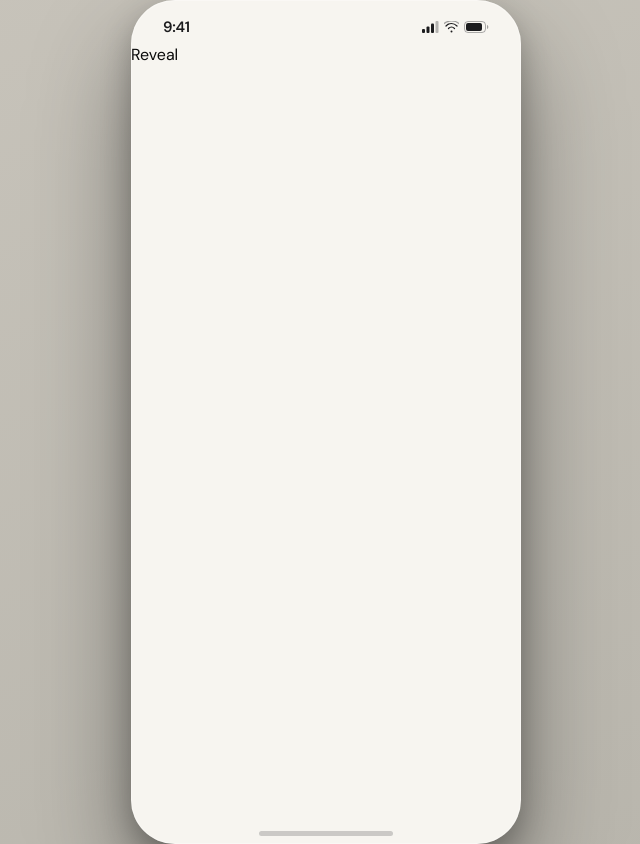
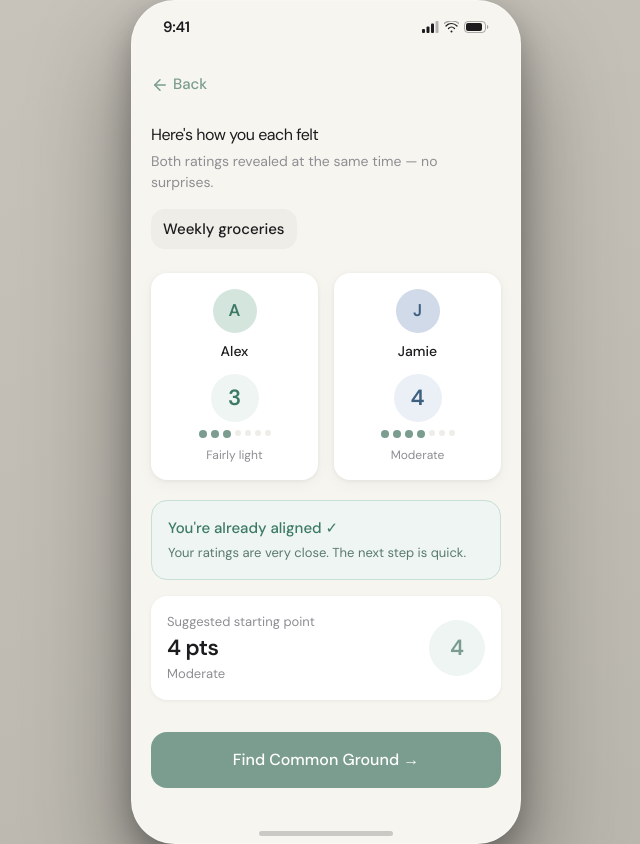
Before and after one commit to AndrewRazvan/SOEN357_Tandem, a React (Vite) app: page /reveal/1 in a window 1280 px wide. Shown: the whole page, without its empty margins (314-954 px from the left). Built offline with nearby package versions, Linux system fonts and the light colour scheme.

Commit message:
feat: implement Reveal screen with alignment callout

```diff
--- a/src/app/pages/Reveal.tsx
+++ b/src/app/pages/Reveal.tsx
@@ -1,7 +1,198 @@
-export function Reveal() {
+import { useNavigate, useParams } from 'react-router';
+import { useApp } from '../context/AppContext';
+import { Avatar } from '../components/ui/avatar';
+import { ScreenHeader } from '../components/ui/ScreenHeader';
+
+const BURDEN_LABELS: Record<number, string> = {
+  1: 'Very light',
+  2: 'Light',
+  3: 'Fairly light',
+  4: 'Moderate',
+  5: 'Fairly heavy',
+  6: 'Heavy',
+  7: 'Very heavy',
+};
+
+function RatingDot({ value, total = 7 }: { value: number; total?: number }) {
   return (
-    <div>
-      <h1>Reveal</h1>
+    <div className="flex gap-1 justify-center mt-2">
+      {Array.from({ length: total }, (_, i) => (
+        <div
+          key={i}
+          className="rounded-full transition-all"
+          style={{
+            width: i < value ? 8 : 6,
+            height: i < value ? 8 : 6,
+            background: i < value ? '#7B9D8F' : '#EFEDE8',
+          }}
+        />
+      ))}
     </div>
   );
 }
+
+export function Reveal() {
+  const { taskId } = useParams<{ taskId: string }>();
+  const navigate = useNavigate();
+  const { getTask, updateTaskStatus } = useApp();
+
+  const task = getTask(taskId!);
+
+  if (!task) {
+    return (
+      <div className="flex items-center justify-center min-h-full">
+        <p style={{ color: '#8E8E93' }}>Task not found.</p>
+      </div>
+    );
+  }
+
+  const alexRating = task.ratings.alex ?? 0;
+  const jamieRating = task.ratings.jamie ?? 0;
+  const diff = Math.abs(alexRating - jamieRating);
+  const aligned = diff <= 1;
+
+  const handleContinue = () => {
+    updateTaskStatus(taskId!, 'agreement');
+    navigate(`/agree/${taskId}`);
+  };
+
+  return (
+    <div className="flex flex-col min-h-full pb-10">
+      <ScreenHeader
+        title="Here's how you each felt"
+        subtitle="Both ratings revealed at the same time — no surprises."
+        backTo="/"
+      />
+
+      {/* Task name chip */}
+      <div className="px-5">
+        <div
+          className="px-3 py-2 rounded-xl inline-block"
+          style={{ background: '#EFEDE8' }}
+        >
+          <span style={{ fontSize: '15px', fontWeight: 500, color: '#1C1C1E' }}>
+            {task.name}
+          </span>
+        </div>
+      </div>
+
+      {/* Side-by-side ratings */}
+      <div className="px-5 mt-6 flex gap-4">
+        <RatingCard user="alex" rating={alexRating} />
+        <RatingCard user="jamie" rating={jamieRating} />
+      </div>
+
+      {/* Alignment callout */}
+      <div className="px-5 mt-5">
+        <div
+          className="rounded-2xl p-4"
+          style={{
+            background: aligned ? '#EEF5F2' : '#F0EDE8',
+            border: aligned ? '1.5px solid #C8DED8' : '1.5px solid #DDD9D0',
+          }}
+        >
+          <p
+            style={{
+              fontSize: '15px',
+              fontWeight: 500,
+              color: aligned ? '#3D7A65' : '#6B5E4E',
+            }}
+          >
+            {aligned
+              ? "You're already aligned ✓"
+              : 'You saw this differently — let\'s find common ground'}
+          </p>
+          <p
+            className="mt-1"
+            style={{ fontSize: '13px', color: aligned ? '#5A7A6E' : '#8A7060', fontWeight: 400 }}
+          >
+            {aligned
+              ? 'Your ratings are very close. The next step is quick.'
+              : `There's a ${diff}-point difference. That's okay — the next step helps you land on a shared number.`}
+          </p>
+        </div>
+      </div>
+
+      {/* Midpoint preview */}
+      <div className="px-5 mt-4">
+        <div
+          className="rounded-2xl p-4 flex items-center justify-between"
+          style={{ background: '#FFFFFF', boxShadow: '0 1px 4px rgba(0,0,0,0.06)' }}
+        >
+          <div>
+            <p style={{ fontSize: '13px', color: '#8E8E93' }}>Suggested starting point</p>
+            <p style={{ fontSize: '22px', fontWeight: 600, color: '#1C1C1E', letterSpacing: '-0.5px' }}>
+              {Math.round((alexRating + jamieRating) / 2)} pts
+            </p>
+            <p style={{ fontSize: '13px', color: '#8E8E93' }}>
+              {BURDEN_LABELS[Math.round((alexRating + jamieRating) / 2)]}
+            </p>
+          </div>
+          <div
+            className="w-14 h-14 rounded-full flex items-center justify-center"
+            style={{ background: '#EEF5F2' }}
+          >
+            <span style={{ fontSize: '22px', fontWeight: 700, color: '#7B9D8F' }}>
+              {Math.round((alexRating + jamieRating) / 2)}
+            </span>
+          </div>
+        </div>
+      </div>
+
+      {/* CTA */}
+      <div className="px-5 mt-auto pt-8">
+        <button
+          onClick={handleContinue}
+          className="w-full py-4 rounded-2xl transition-all active:scale-[0.98]"
+          style={{ background: '#7B9D8F', color: '#FFFFFF', fontSize: '16px', fontWeight: 500, minHeight: 56 }}
+        >
+          Find Common Ground →
+        </button>
+      </div>
+    </div>
+  );
+}
+
+function RatingCard({ user, rating }: { user: 'alex' | 'jamie'; rating: number }) {
+  const name = user === 'alex' ? 'Alex' : 'Jamie';
+  return (
+    <div
+      className="flex-1 rounded-2xl p-4 flex flex-col items-center"
+      style={{
+        background: '#FFFFFF',
+        boxShadow: '0 1px 4px rgba(0,0,0,0.06), 0 4px 16px rgba(0,0,0,0.04)',
+      }}
+    >
+      <Avatar user={user} size="lg" />
+      <p
+        className="mt-2"
+        style={{ fontSize: '14px', fontWeight: 500, color: '#1C1C1E' }}
+      >
+        {name}
+      </p>
+      <div
+        className="mt-3 w-12 h-12 rounded-full flex items-center justify-center"
+        style={{
+          background: user === 'alex' ? '#EEF5F2' : '#EBF0F7',
+        }}
+      >
+        <span
+          style={{
+            fontSize: '22px',
+            fontWeight: 700,
+            color: user === 'alex' ? '#3D7A65' : '#3D6080',
+          }}
+        >
+          {rating}
+        </span>
+      </div>
+      <RatingDot value={rating} />
+      <p
+        className="mt-2 text-center"
+        style={{ fontSize: '12px', color: '#8E8E93' }}
+      >
+        {BURDEN_LABELS[rating] || '—'}
+      </p>
+    </div>
+  );
+}
```
